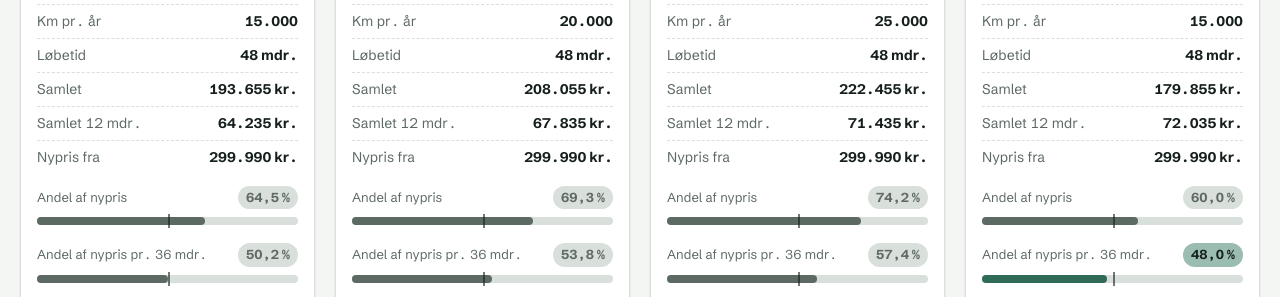
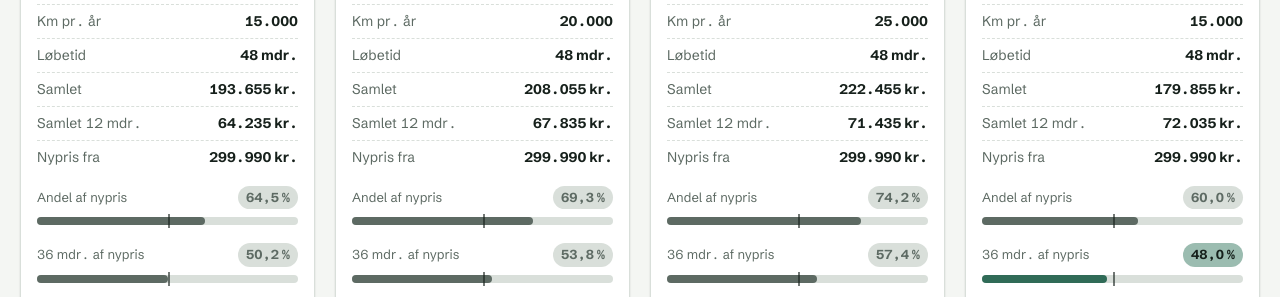
Before and after one commit to superniso/privatleasingcompare, a plain HTML site: page site/index.html in a window 1280 px wide. Shown: the part 494-791 px from the top of the page. Drawn offline with Linux system fonts and the light colour scheme.

Commit message:
Update index.html

```diff
--- a/site/index.html
+++ b/site/index.html
@@ -144,7 +144,7 @@ function tile(o){const w=o.ratio==null?0:Math.min(o.ratio,1)*100;
   <div class="price"><b>${o.monthly.toLocaleString("da-DK")}</b><span>kr./md.</span>${chg(o)}</div>
   <dl><div><dt>Udbetaling</dt><dd>${kr(o.down)}</dd></div><div><dt>Km pr. år</dt><dd>${o.km.toLocaleString("da-DK")}</dd></div><div><dt>Løbetid</dt><dd>${o.months} mdr.</dd></div><div><dt>Samlet</dt><dd>${kr(o.total)}</dd></div><div><dt>Samlet 12 mdr.</dt><dd>${kr(o.t12)}</dd></div><div><dt>Nypris fra</dt><dd>${kr(o.new_price)}</dd></div></dl>
   <div class="meter"><div class="mh"><span title="${esc(TIP_R)}">Andel af nypris</span>${pill(o)}</div><div class="bar2"><i class="${tier(o.ratio)}" style="width:${w}%"></i><u></u></div></div>
-  <div class="meter"><div class="mh"><span title="${esc(TIP_R36)}">Andel af nypris pr. 36 mdr.</span>${pill36(o)}</div><div class="bar2"><i class="${tier(o.r36)}" style="width:${o.r36==null?0:Math.min(o.r36,1)*100}%"></i><u></u></div></div>
+  <div class="meter"><div class="mh"><span title="${esc(TIP_R36)}">36 mdr. af nypris</span>${pill36(o)}</div><div class="bar2"><i class="${tier(o.r36)}" style="width:${o.r36==null?0:Math.min(o.r36,1)*100}%"></i><u></u></div></div>
   <div class="meter"><div class="mh"><span title="${esc(TIP_R12)}">12 mdr. af nypris</span>${p12(o)}</div><div class="bar2"><i class="${o.r12==null?"":c12(o.r12)}" style="width:${o.r12==null?0:Math.min(o.r12/.3,1)*100}%"></i><u></u><u style="left:56.7%"></u></div></div>
   <footer><span>Ændret ${dato(o.last_changed||o.first_seen)}</span><a class="btn" href="${o.link}" target="_blank" rel="noopener">Se tilbud ↗</a></footer></article>`}
 function draw(){
```
